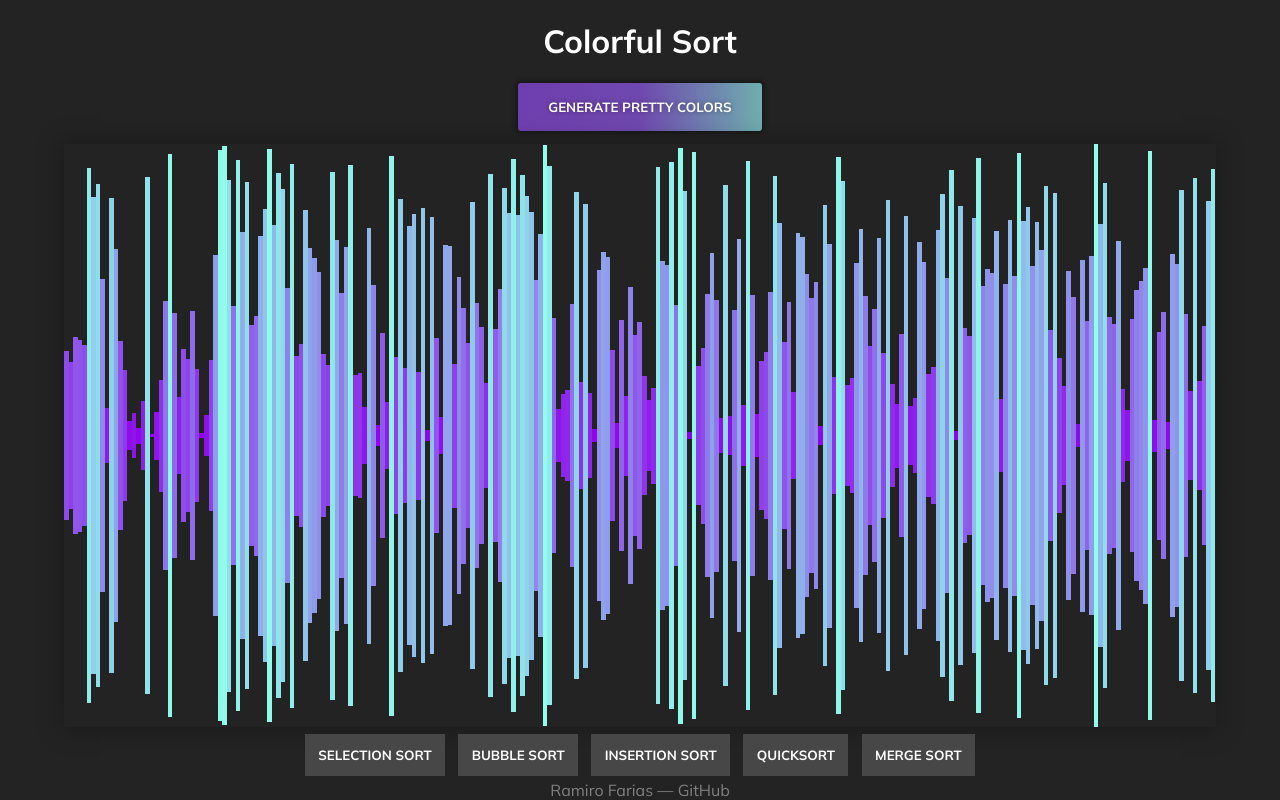
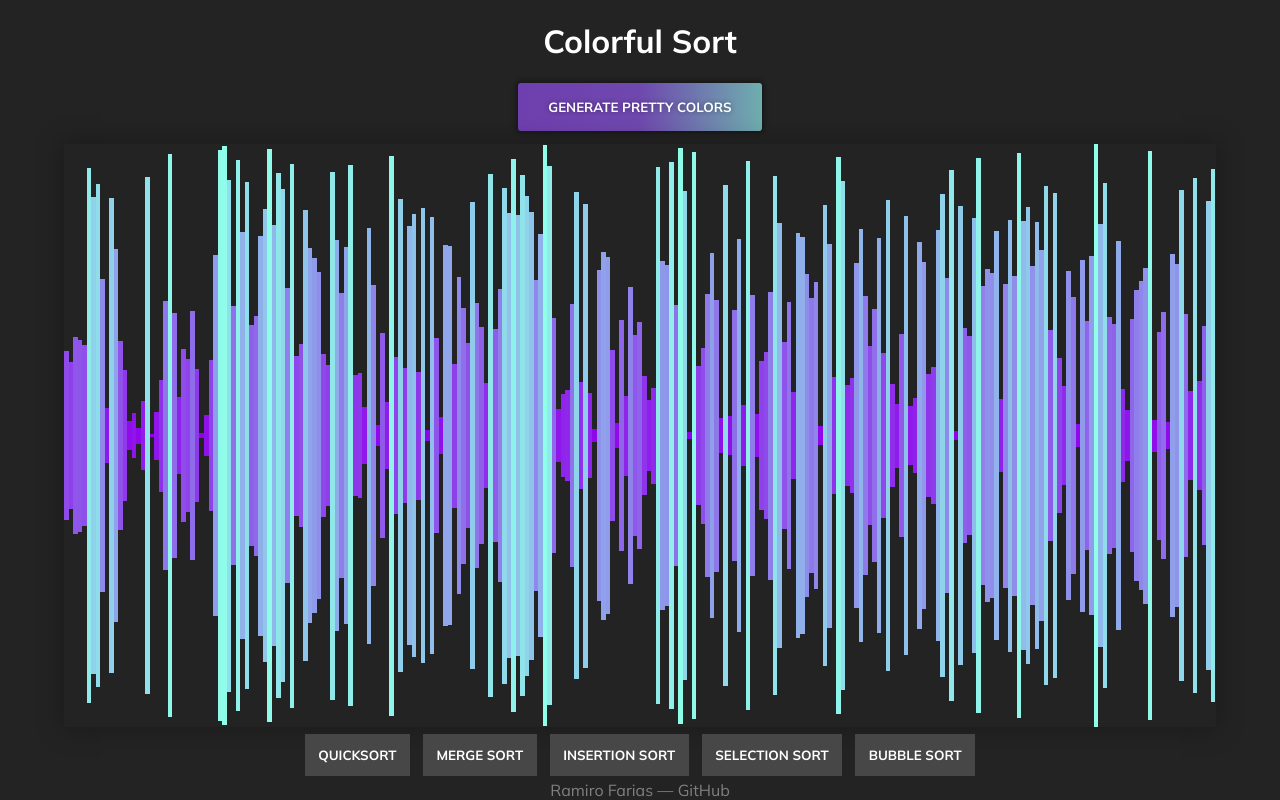
Before and after one commit to ramirofarias/colorfulSort, a React (Create React App) app: page / in a window 1280 px wide. Built offline with nearby package versions, Linux system fonts and the light colour scheme.

Commit message:
Changed button order

```diff
--- a/src/SortingVisualizer/SortingVisualizer.tsx
+++ b/src/SortingVisualizer/SortingVisualizer.tsx
@@ -114,6 +114,30 @@ export const SortingVisualizer: React.FC = () => {
         <button
           disabled={isDisabled}
           onClick={() => {
+            handleClickQuickSort();
+          }}
+        >
+          QuickSort
+        </button>
+        <button
+          disabled={isDisabled}
+          onClick={() => {
+            handleClickMergeSort();
+          }}
+        >
+          Merge Sort
+        </button>
+        <button
+          disabled={isDisabled}
+          onClick={() => {
+            handleClickInsertionSort();
+          }}
+        >
+          Insertion Sort
+        </button>
+        <button
+          disabled={isDisabled}
+          onClick={() => {
             handleClickSelectionSort();
           }}
         >
@@ -127,33 +151,13 @@ export const SortingVisualizer: React.FC = () => {
         >
           Bubble Sort
         </button>
-        <button
-          disabled={isDisabled}
-          onClick={() => {
-            handleClickInsertionSort();
-          }}
-        >
-          Insertion Sort
-        </button>
-        <button
-          disabled={isDisabled}
-          onClick={() => {
-            handleClickQuickSort();
-          }}
-        >
-          QuickSort
-        </button>
-        <button
-          disabled={isDisabled}
-          onClick={() => {
-            handleClickMergeSort();
-          }}
-        >
-          Merge Sort
-        </button>
       </div>
       <div className="about">
-        <a href="https://www.github.com/ramirofarias" target="_blank">
+        <a
+          href="https://www.github.com/ramirofarias"
+          target="_blank"
+          rel="noreferrer"
+        >
           <span>Ramiro Farias — GitHub</span>
         </a>
       </div>
--- a/src/SortingVisualizer/algorithms/QuickSort.ts
+++ b/src/SortingVisualizer/algorithms/QuickSort.ts
@@ -33,8 +33,6 @@ export async function QuickSort(
   }
 
   let index = await partition(array, start, end, setBars);
-  await Promise.all([
-    QuickSort(array, start, index - 1, setBars),
-    QuickSort(array, index + 1, end, setBars),
-  ]);
+  await QuickSort(array, start, index - 1, setBars);
+  await QuickSort(array, index + 1, end, setBars);
 }
```
